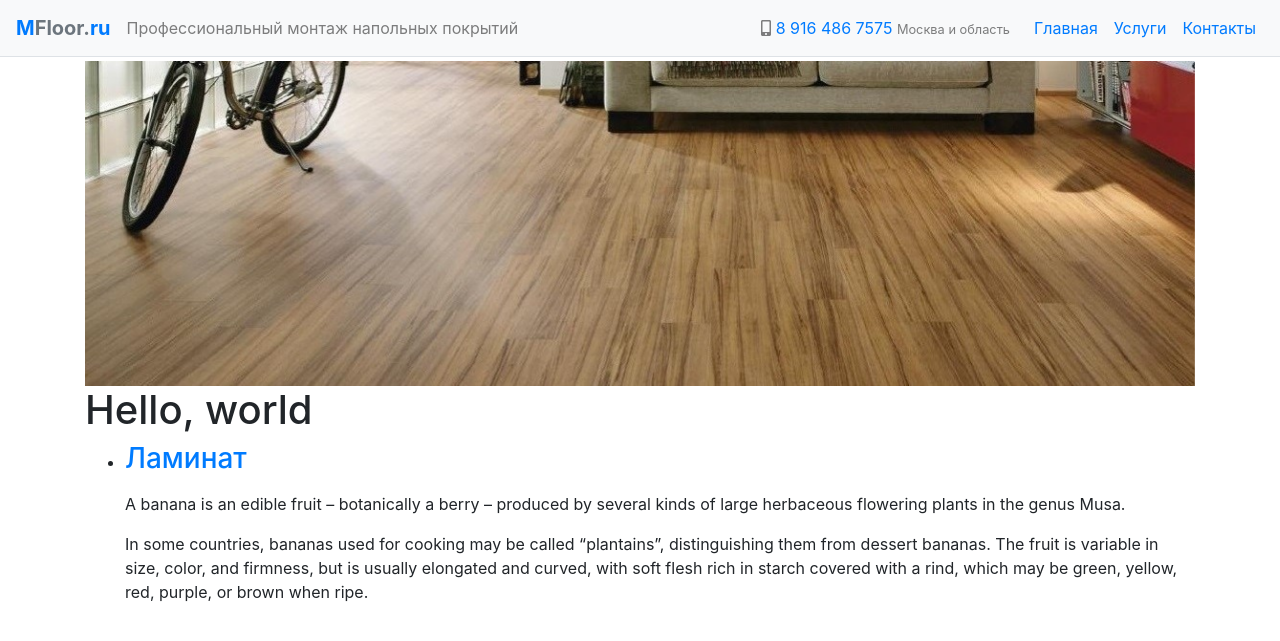
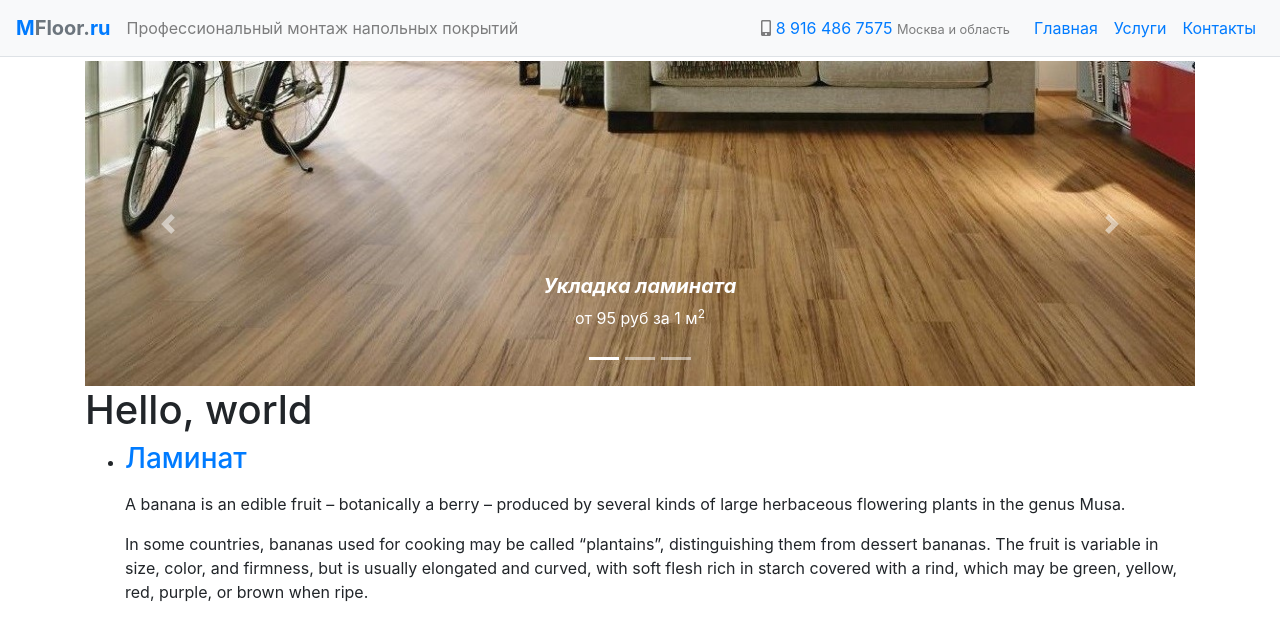
Before and after one commit to nskforward/MFloor, a Jekyll site: the page built from index.html, in a window 1280 px wide. Shown: the top 641 px of the page. Built offline with Jekyll 4.4.1, drawn with Linux system fonts in a browser that asks for light colours.

Commit message:
Jekyll navigation

```diff
--- a/index.html
+++ b/index.html
@@ -1,19 +1,44 @@
 ---
 layout: default
-title: Home
+title: Дешёвая укладка ламината
 ---
-<div id="carouselExampleSlidesOnly" class="carousel slide" data-ride="carousel">
+<div id="carouselExampleControls" class="carousel slide" data-ride="carousel">
+    <ol class="carousel-indicators">
+        <li data-target="#carouselExampleControls" data-slide-to="0" class="active"></li>
+        <li data-target="#carouselExampleControls" data-slide-to="1"></li>
+        <li data-target="#carouselExampleControls" data-slide-to="2"></li>
+    </ol>
     <div class="carousel-inner">
         <div class="carousel-item active">
-            <img class="d-block w-100" src="/assets/img/slides/slide1.jpg" alt="First slide">
+            <img class="d-block w-100" src="/assets/img/slides/slide1.jpg" alt="укладка ламината">
+            <div class="carousel-caption d-none d-md-block">
+                <h5 class="text-white"><b><i>Укладка ламината</i></b></h5>
+                <p class="text-white">от 95 руб за 1 м<sup>2</sup></p>
+            </div>
         </div>
         <div class="carousel-item">
-            <img class="d-block w-100" src="/assets/img/slides/slide2.jpg" alt="Second slide">
+            <img class="d-block w-100" src="/assets/img/slides/slide2.jpg" alt="укладка ковролина">
+            <div class="carousel-caption d-none d-md-block">
+                <h5 class="text-default"><i>Настил ковролина и линолеума</i></h5>
+                <p class="text-white">от 120 руб за 1 м<sup>2</sup></p>
+            </div>
         </div>
         <div class="carousel-item">
-            <img class="d-block w-100" src="/assets/img/slides/slide3.jpg" alt="Third slide">
+            <img class="d-block w-100" src="/assets/img/slides/slide3.jpg" alt="заливка наливного пола">
+            <div class="carousel-caption d-none d-md-block">
+                <h5 class="text-white"><b><i>Заливка наливных полов</i></b></h5>
+                <p class="text-white">от 400 руб за 1 м<sup>2</sup></p>
+            </div>
         </div>
     </div>
+    <a class="carousel-control-prev" href="#carouselExampleControls" role="button" data-slide="prev">
+        <span class="carousel-control-prev-icon" aria-hidden="true"></span>
+        <span class="sr-only">Previous</span>
+    </a>
+    <a class="carousel-control-next" href="#carouselExampleControls" role="button" data-slide="next">
+        <span class="carousel-control-next-icon" aria-hidden="true"></span>
+        <span class="sr-only">Next</span>
+    </a>
 </div>
 
 <h1>Hello, world</h1>
```
